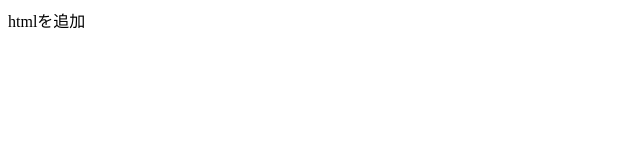
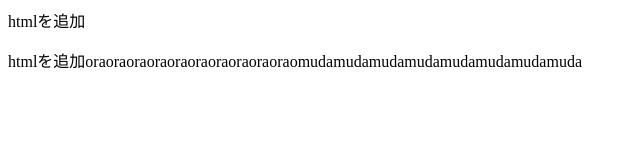
Before and after one commit to matsuoka1985/githubtest1213, a plain HTML site: page index.html in a window 1280 px wide. Shown: the whole page, without its empty margins (0-640 px from the left). Drawn offline with Linux system fonts and the light colour scheme.

Commit message:
secondCommit

```diff
--- a/index.html
+++ b/index.html
@@ -1 +1,2 @@
 <p>htmlを追加</p>
+<p>htmlを追加oraoraoraoraoraoraoraoraoraoraomudamudamudamudamudamudamudamuda</p>
```
